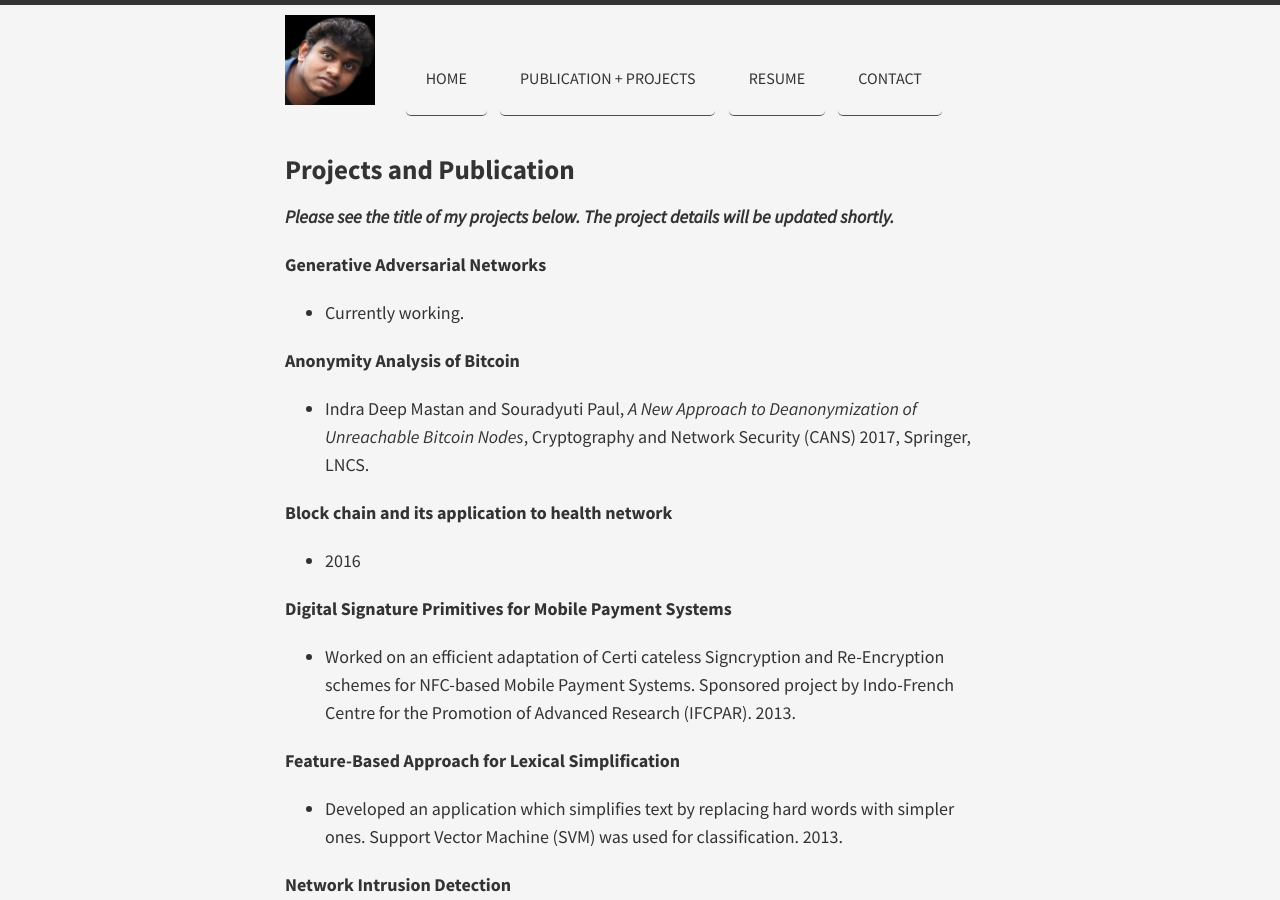
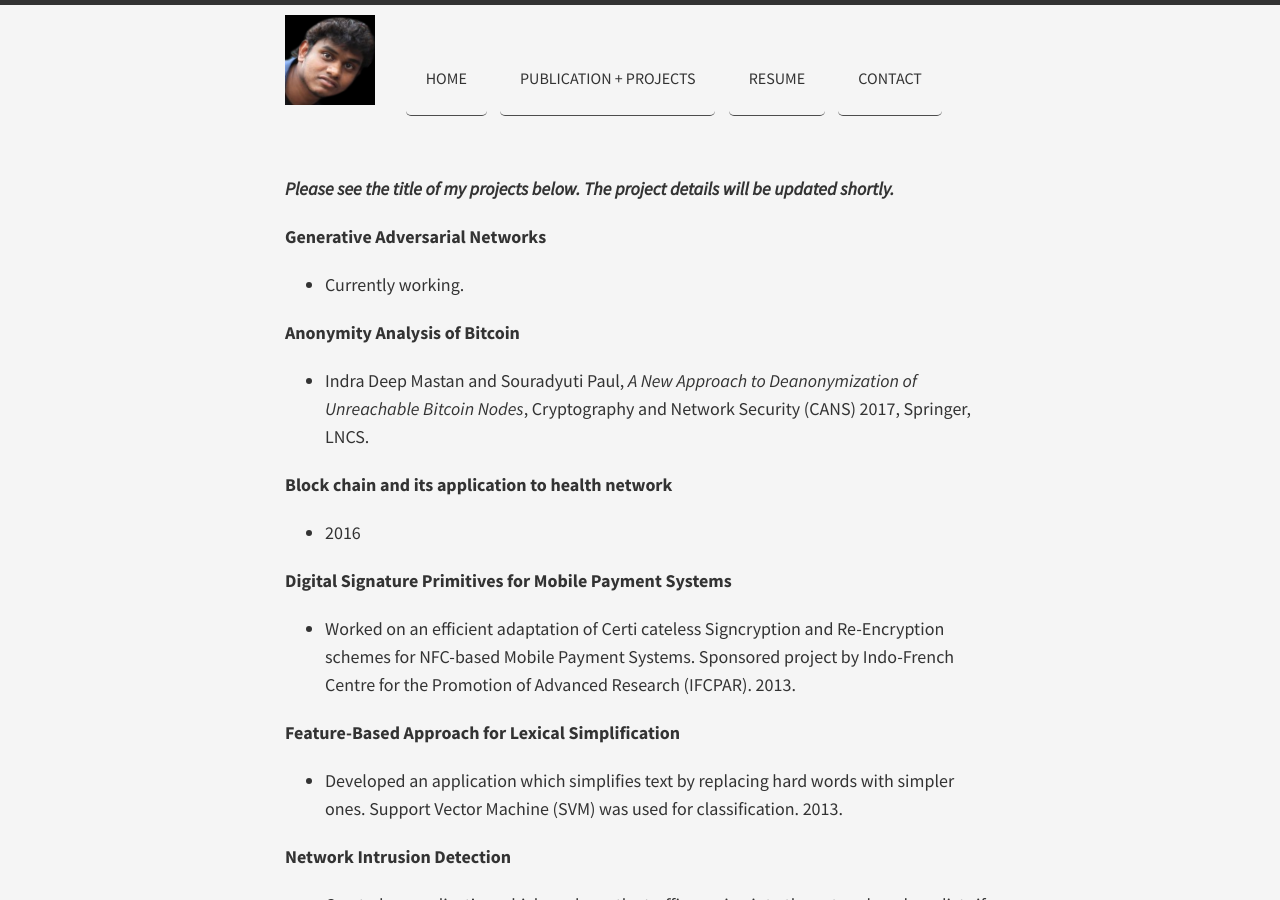
Before and after one commit to indramastan/indradeepmastan, a Jekyll site: the page built from projects/index.md, in a window 1280 px wide and 900 px high. Built offline with Jekyll 4.4.1, drawn with Linux system fonts in a browser that asks for light colours; nearby versions of some CDN libraries.

Commit message:
Update index.md
commit 12

```diff
--- a/projects/index.md
+++ b/projects/index.md
@@ -1,6 +1,6 @@
 ---
 layout: page
-title: Projects and Publication
+title:
 ---
 __*Please see the title of my projects below. The project details will be updated shortly.*__
 
```
